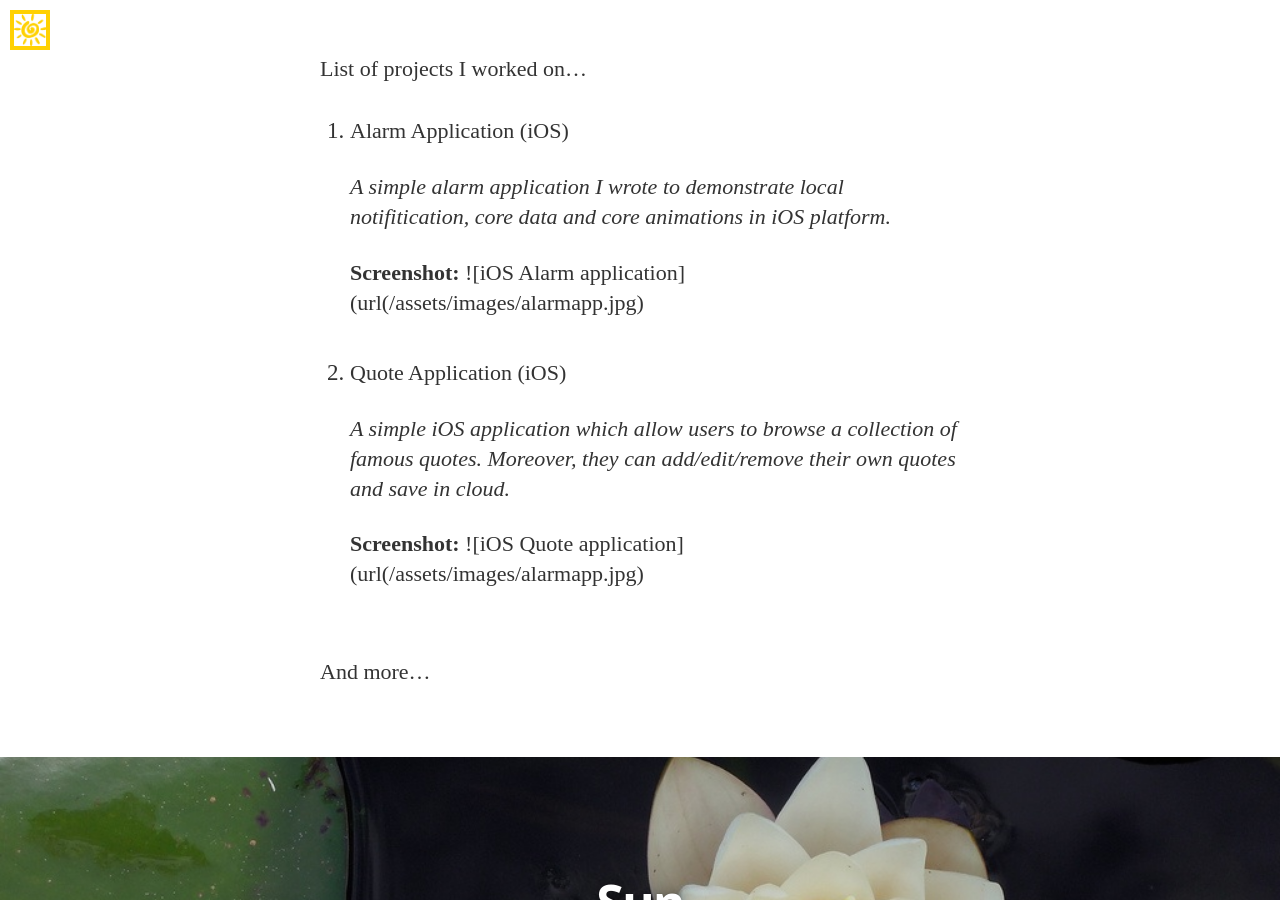
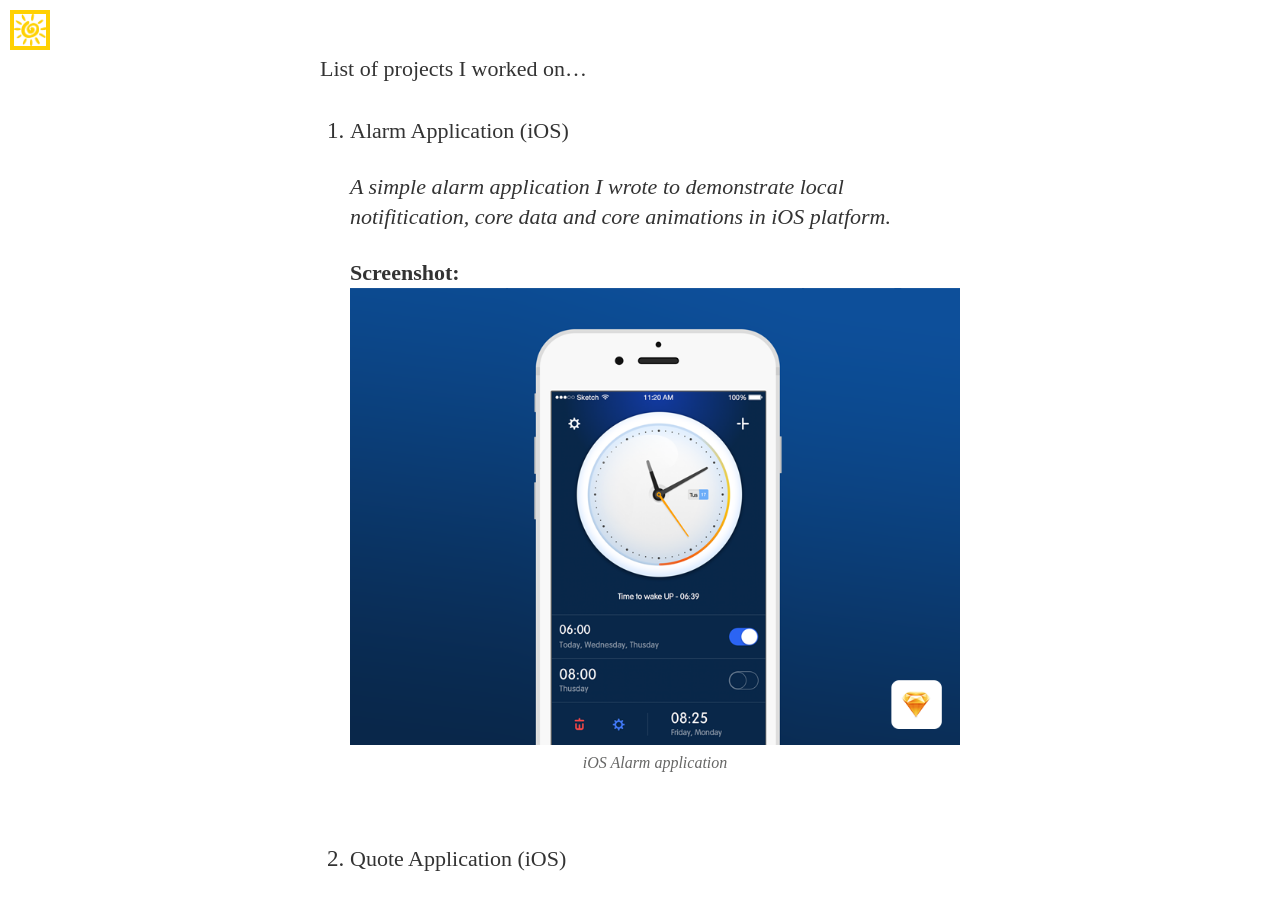
Before and after one commit to eldesperado/eldesperado.github.io, a Jekyll site: the page built from projects.md, in a window 1280 px wide and 900 px high, scrolled down 203 px. Built offline with Jekyll 4.4.1, drawn with Linux system fonts in a browser that asks for light colours; nearby versions of some CDN libraries; some web fonts are replaced; Markdown is read by kramdown in place of the engine named in the settings; some of the changed text lies outside the part shown.

Commit message:
Fix Screenshot in projects.md

```diff
--- a/projects.md
+++ b/projects.md
@@ -13,14 +13,14 @@
 	_A simple alarm application I wrote to demonstrate local notifitication, core data and core animations in iOS platform._
 
 	**Screenshot:**
-    ![iOS Alarm application](url(/assets/images/alarmapp.jpg)
+    ![iOS Alarm application]({{site.baseurl}}/assets/images/alarmapp.png)
 
 2. Quote Application (iOS)
 
 	_A simple iOS application which allow users to browse a collection of famous quotes. Moreover, they can add/edit/remove their own quotes and save in cloud._
 
 	**Screenshot:**
-    ![iOS Quote application](url(/assets/images/alarmapp.jpg)
+    ![iOS Quote application]({{site.baseurl}}/assets/images/IMG_1286.PNG)
 
 
 And more...
```
